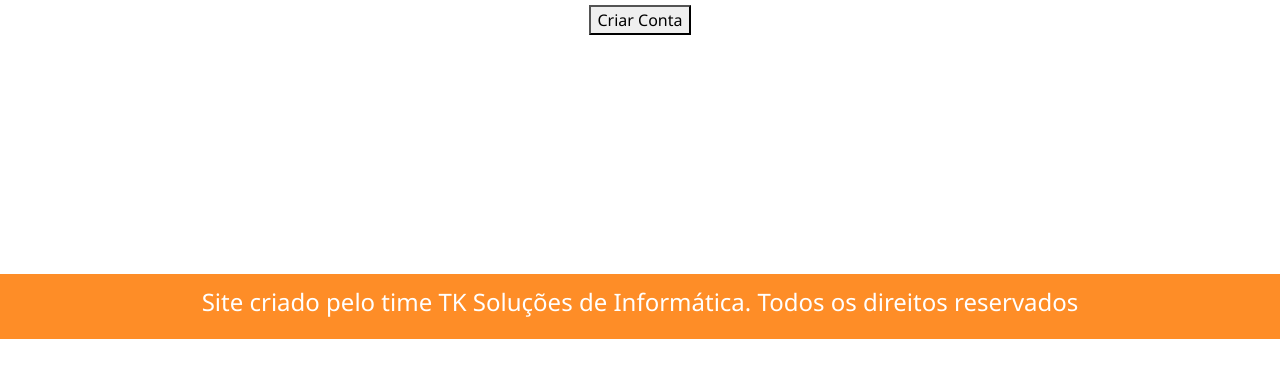
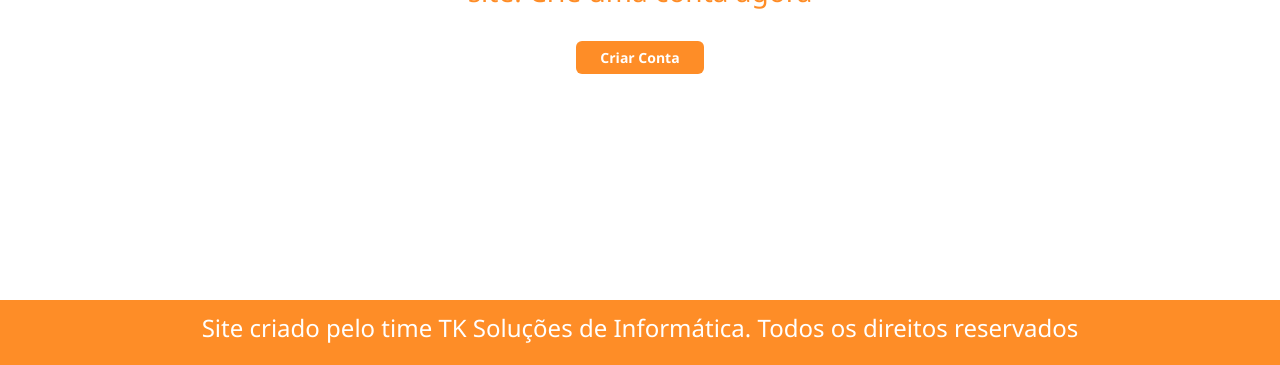
Before and after one commit to JVZer0/TCC, a React app in the folder Frontend/tcc-anuncios/: page / in a window 1280 px wide. Shown: the part 446-811 px from the top of the page. Built offline with nearby package versions, Linux system fonts and the light colour scheme.

Commit message:
Arrumando projeto

```diff
--- a/Frontend/tcc-anuncios/src/pages/Inicial/style.css
+++ b/Frontend/tcc-anuncios/src/pages/Inicial/style.css
@@ -1,6 +1,6 @@
 .ko{
     width: 100vw;
-    height: 80vh;
+    height: 83.3vh;
     display: flex;
     flex-direction: column;
     align-items: center;
@@ -27,3 +27,18 @@
     background-color: #fe8d27;
     color: white;
 }
+
+.botao2{
+    border: 0px;
+    padding: 6px 24px;
+    color: white;
+    border-radius: 6px;
+    font-weight: bolder;
+    font-size: 14px;
+    font-family: 'Segoe UI', Tahoma, Geneva, Verdana, sans-serif;
+    text-decoration: none;
+    background:  #fe8d27;
+    color: white;
+    position: relative;
+    top: 25px;
+}
```
